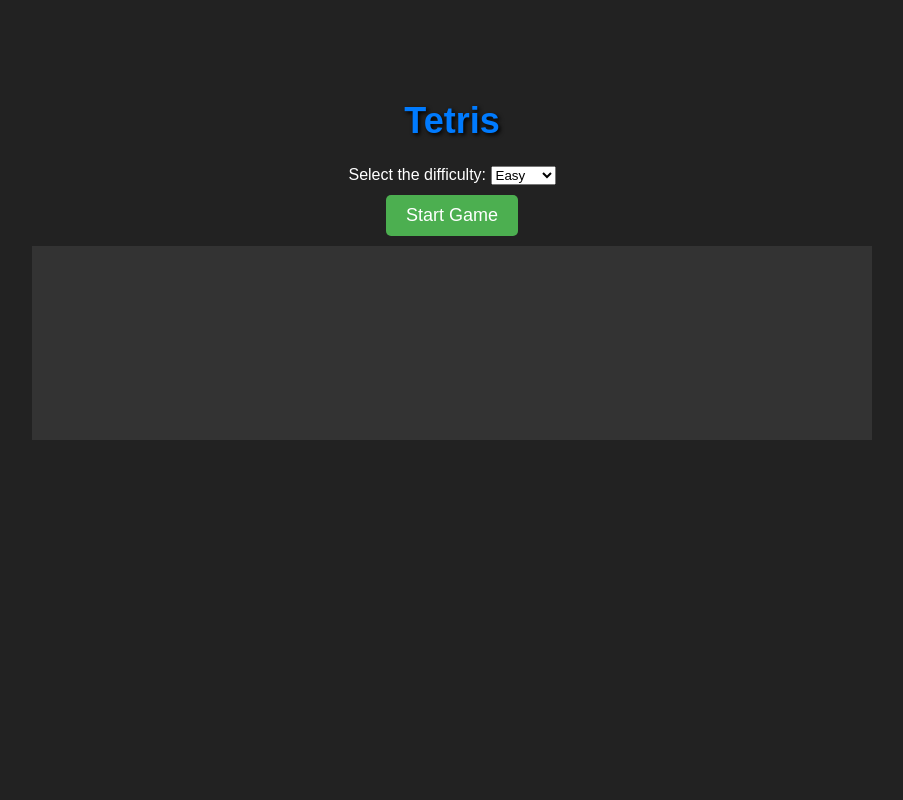
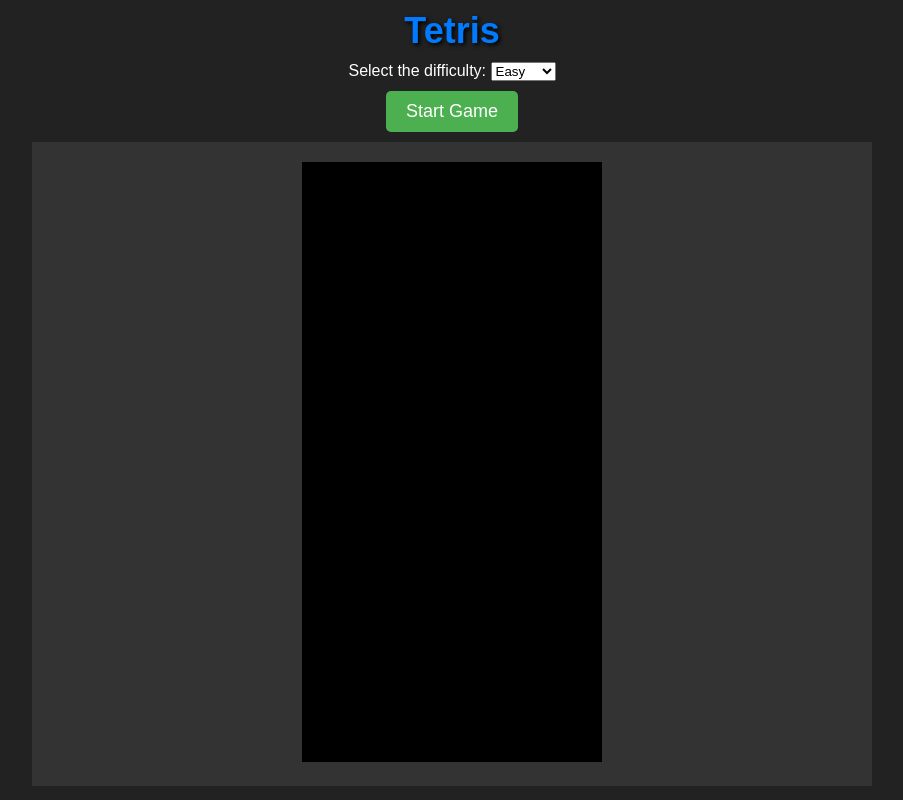
Before and after one commit to teamdev-A/work-space, a plain HTML site: page index.html in a window 1280 px wide. Shown: the whole page, without its empty margins (188-1091 px from the left). Drawn offline with Linux system fonts and the light colour scheme.

Commit message:
change: style微調整

```diff
--- a/style.css
+++ b/style.css
@@ -18,7 +18,6 @@
 /* スタート画面のスタイル */
 #start-screen {
   text-align: center; /* テキストを中央揃え */
-  margin-top: 100px; /* マージンを追加して位置を調整 */
 }
 
 /* ゲームコンテナのスタイル */
@@ -27,7 +26,15 @@
   margin: 0 auto; /* コンテナを中央寄せ */
   padding: 20px;
   background-color: #333; /* コンテナの背景色 */
+  text-align: center;
 }
+
+#cvs {
+  height: 600px;
+  width: 300px;
+  background-color: black;
+}
+
 body {
   background-color: #222; /* シンプルな背景色 */
   color: #fff;
@@ -43,5 +50,5 @@ h1 {
   color: #007BFF; /* テキストの色 */
   text-align: center; /* テキストを中央揃え */
   text-shadow: 2px 2px 4px #000; /* テキストに影を付ける */
-  margin-top: 20px; /* マージンを追加 */
+  margin: 10px; /* マージンを追加 */
 }
```
